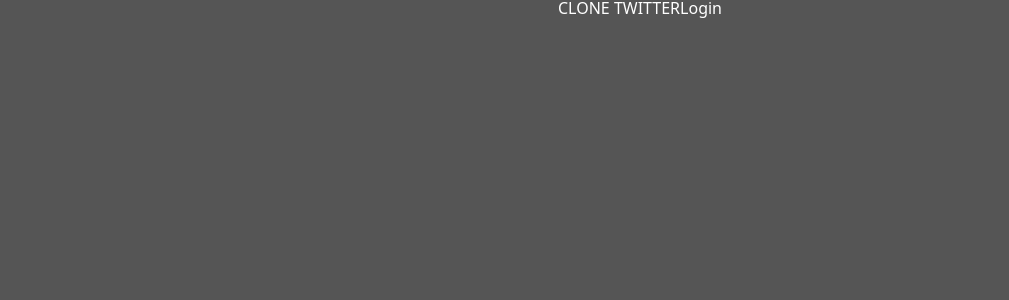
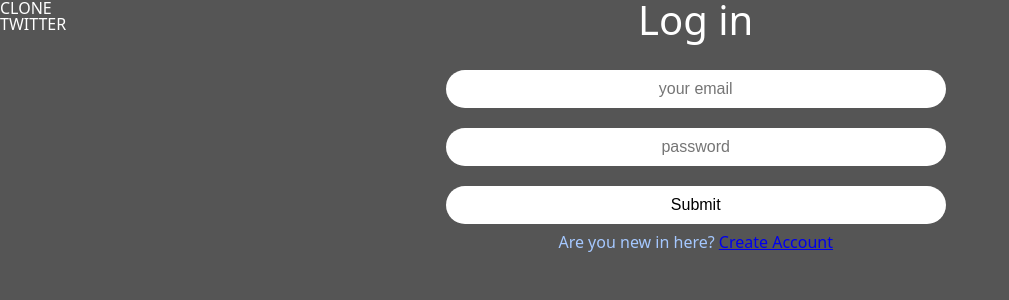
Before and after one commit to Sauvi9non/clone-twitter, a React (Vite) app: page /login in a window 1280 px wide. Shown: the top 300 px of the page, without its empty margins (0-1009 px from the left). Built offline with nearby package versions, Linux system fonts and the light colour scheme.

Commit message:
로그인 화면

```diff
--- a/src/routes/create-account.tsx
+++ b/src/routes/create-account.tsx
@@ -2,7 +2,7 @@ import { styled } from "styled-components";
 import React, { useState } from "react";
 import { auth } from "../firebase";
 import { createUserWithEmailAndPassword, updateProfile } from "firebase/auth";
-import { useNavigate } from "react-router-dom";
+import { useNavigate, Link } from "react-router-dom";
 import { FirebaseError } from "firebase/app";
 
 
@@ -47,6 +47,11 @@ const Input = styled.input`
 const Error = styled.span`
     color: #ff0000;
     font-size: 16px;
+`;
+
+const Switcher = styled.text`
+      color: #A5C8FF;
+      margin-top: 10px;
 `;
 
 
@@ -108,6 +113,9 @@ export default function CreateAccount() { //계정 생성 페이지
         <Input name="password" value={password} placeholder="password" type="password" onChange={onChange} required/> {/* PW */}
         <Input type="submit" value={isLoading ? "Creating..." : "Submit"}/> {/* 처음에는 false니까 계정 생성버튼이고, 버튼 누르면 true되니 계쩡 생성 로딩중 */}
         </Form>
+        <Switcher>
+          Already have own account? <Link to="/login">Log in</Link>
+        </Switcher>
         {error !== "" ? <Error>{error}</Error> : null }
     </Wrapper>
     )
--- a/src/routes/login.tsx
+++ b/src/routes/login.tsx
@@ -1,7 +1,117 @@
+import { styled } from "styled-components";
+import React, { useState } from "react";
+import { auth } from "../firebase";
+import { useNavigate } from "react-router-dom";
+import { Link } from "react-router-dom";
+import { FirebaseError } from "firebase/app";
+import { signInWithEmailAndPassword } from "firebase/auth";
+
+
+const Wrapper = styled.div`
+    heigth: 100vh;
+    display: flex;
+    flex-direction: column;
+    align-items: center;
+    width: 100%;
+    padding 50px 0px;,s
+`;
+
+const Title = styled.h1`
+    font-size: 40px;
+`;
+
+const Form = styled.form`
+    margin-top: 30px;
+    maring-bottom: 10px;
+    display: flex;
+    flex-direction: column;
+    gap: 20px;
+    width: 500px;
+`;
+
+const Input = styled.input`
+    padding: 10px;
+    border-radius: 30px;
+    border: none;
+    background-color: #ffffff;
+    color: #000000;
+    font-size: 16px;
+    text-align: center;
+
+    &[type="submit"] { //type이 submit인 input태그
+        cursor: pointer;
+        &:hover { //hover일 때는
+        opacity: 0.7;}
+    }
+`;
+
+const Error = styled.span`
+    color: #ff0000;
+    font-size: 16px;
+`;
+
+const Switcher = styled.text`
+      color: #A5C8FF;
+      margin-top: 10px;
+`;
+
+
+
 export default function Login() { //로그인 페이지
-  return (
-    <>
-      <h1>Login</h1>
-    </>
-  )
-}
+    const navigate = useNavigate();
+    const [isLoading, setIsLoading] = useState(false);
+    const [email, setEmail] = useState("");
+    const [password, setPassword] = useState("");
+    const [error, setError] = useState("");
+
+    const onChange = (e:React.ChangeEvent<HTMLInputElement>) => { //input태그의 값이 변할 때마다 실행
+        const { target:{name, value} } = e; //event에서 target을 가져온다.
+
+        if(name === "useremail"){ //target의 name이 useremail이면
+            setEmail(value); //setEmail에 target의 value를 넣는다.
+        } else if(name === "password"){ //target의 name이 password이면
+            setPassword(value); //setPassword에 target의 value를 넣는다
+        }
+    }
+
+    const onSubmit = async(e:React.FormEvent<HTMLFormElement>) => { //form태그가 제출될 때 실행
+        e.preventDefault(); //화면이 새로고침되는 것을 막는다.
+        setError("");
+        if( isLoading && email === "" || password === ""){ //name, email, password 중 하나라도 비어있으면
+            return; //함수 종료
+        }
+        try{
+            setIsLoading(true);
+            //log in
+            await signInWithEmailAndPassword(auth, email, password);
+            //redirect to home
+            navigate("/");
+        } catch(e){ //사용자가 로그인에 실패했을 때 여기서 에러메시지 사용자에게 보여주기
+            console.log(e);
+            if(e instanceof FirebaseError){
+                console.log(e.code, e.message);
+                setError(e.message);
+            }
+        } finally {
+            setIsLoading(false);
+        }
+
+
+        console.log(email, password); //입력한 값들을 콘솔에 출력
+    }
+
+    return (
+    <Wrapper>
+        <Title>Log in</Title>
+        <Form onSubmit={onSubmit}>
+        <Input name="useremail" value={email} placeholder="your email" type="email" onChange={onChange} required/> {/* Email */}
+        <Input name="password" value={password} placeholder="password" type="password" onChange={onChange} required/> {/* PW */}
+        <Input type="submit" value={isLoading ? "Log in..." : "Submit"}/> {/* 처음에는 false니까 계정 생성버튼이고, 버튼 누르면 true되니 계쩡 생성 로딩중 */}
+        </Form>
+        <Switcher>
+          Are you new in here? <Link to="/create-account">Create Account</Link>
+        </Switcher>
+        {error !== "" ? <Error>{error}</Error> : null }
+    </Wrapper>
+    )
+  }
```
